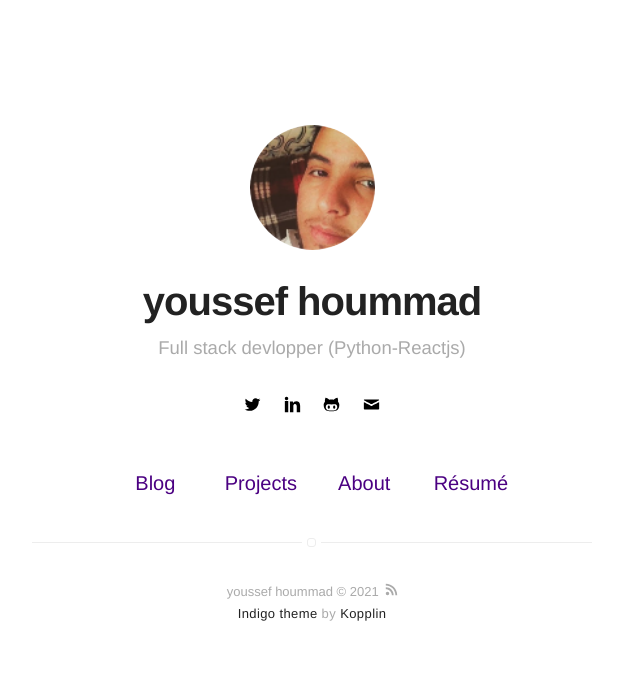
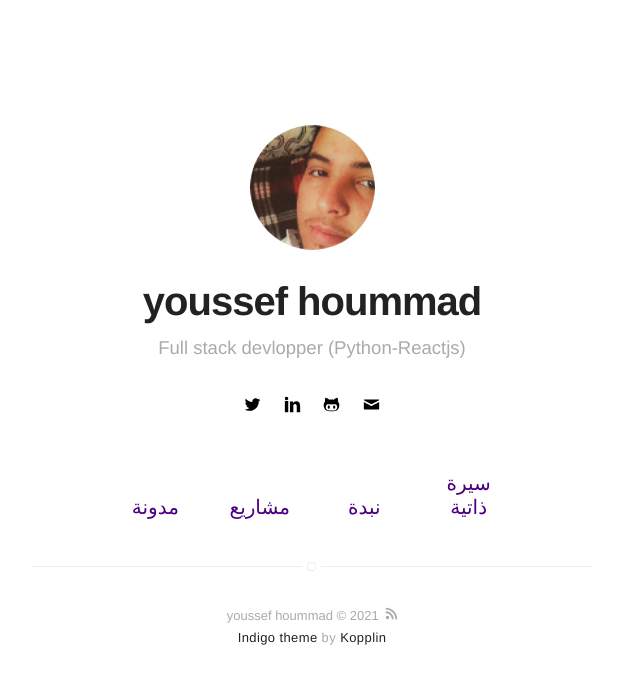
Before and after one commit to youssefhoummad/youssefhoummad.github-io, a Jekyll site: the page built from index.html, in a window 1280 px wide. Shown: the top 684 px of the page, without its empty margins (328-968 px from the left). Built offline with Jekyll 4.4.1, drawn with Linux system fonts in a browser that asks for light colours.

Commit message:
Update nav.html

```diff
--- a/_includes/nav.html
+++ b/_includes/nav.html
@@ -2,14 +2,14 @@
     <ul class="list">
         {% if page.title != "Home" %}
             <li class="item">
-                <a class="link" href="{{ site.url }}/">Home</a>
+                <a class="link" href="{{ site.url }}/">رئيسة</a>
             </li>
         {% endif %}
 
         {% if site.blog == true %}
             {% if page.title != "Blog" %}
                 <li class="item">
-                    <a class="link" href="{{ site.url }}/blog">Blog</a>
+                    <a class="link" href="{{ site.url }}/blog">مدونة</a>
                 </li>
             {% endif %}
         {% endif %}
@@ -17,7 +17,7 @@
         {% if site.projects == true %}
             {% if page.title != "Projects" %}
                 <li class="item">
-                    <a class="link" href="{{ site.url }}/projects">Projects</a>
+                    <a class="link" href="{{ site.url }}/projects">مشاريع</a>
                 </li>
             {% endif %}
         {% endif %}
@@ -25,14 +25,14 @@
         {% if site.about == true %}
             {% if page.title != "About" %}
                 <li class="item">
-                    <a class="link" href="{{ site.url }}/about">About</a>
+                    <a class="link" href="{{ site.url }}/about">نبدة</a>
                 </li>
             {% endif %}
         {% endif %}
 
         {% if site.resume == true %}
             <li class="item">
-                <a class="link" href="{% if site.resume-external %}{{ site.resume-url }}{% else %}{{ site.url }}/{{ site.resume-url }}{% endif %}">Résumé</a>
+                <a class="link" href="{% if site.resume-external %}{{ site.resume-url }}{% else %}{{ site.url }}/{{ site.resume-url }}{% endif %}">سيرة ذاتية</a>
             </li>
         {% endif %}
     </ul>
```
